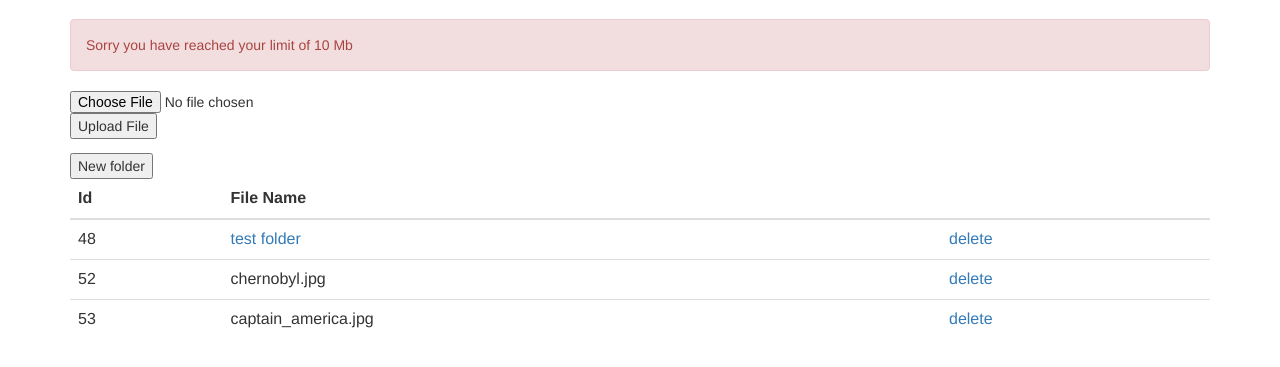
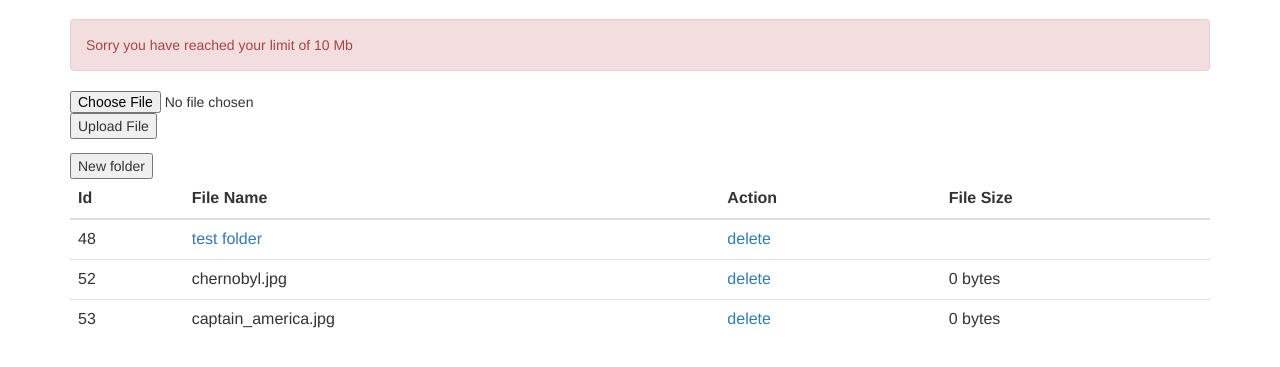
Before and after one commit to furqanharoon/websp, a PHP site: page /file_manager.php in a window 1280 px wide. Shown: the part 51-418 px from the top of the page. Run offline with PHP 8.4, Linux system fonts and the light colour scheme; a user stored in the database is signed in; data comes from the database, SQL or seed files in the repository.

Commit message:
Display file size in file manager page

```diff
--- a/file_manager.php
+++ b/file_manager.php
@@ -14,7 +14,7 @@ $result=$conn->query("select * from user_files where parent_id IS NULL and user_
   	<?php include("includes/upload_form.php");//include form file to show upload form on top of page//?>
   	<table class="table">
 			<thead>
-				<th>Id</th><th>File Name</th><th></th>
+				<th>Id</th><th>File Name</th><th>Action</th><th>File Size</th>
 			</thead>
 			<tbody>
 				<!-- In the loop below, all files of users are being displayed one by one in form of table row. We are displaying file ID, file name and button to delete file. if user will click on delete button then file will be deleted -->
@@ -28,10 +28,13 @@ $result=$conn->query("select * from user_files where parent_id IS NULL and user_
 
 					}
 					else{
+						$fileSize = filesize($r->file_path);
+						$fileSizeInWords = formatSizeUnits($fileSize);
 						echo "<tr>
 							<td>$r->id</td>
 							<td>$r->file_name</td>
 							<td><a href='delete.php?id=$r->id' >delete</a></td>
+							<td>$fileSizeInWords</td>
 						</tr>";
 					}
 				}   ?>
```
